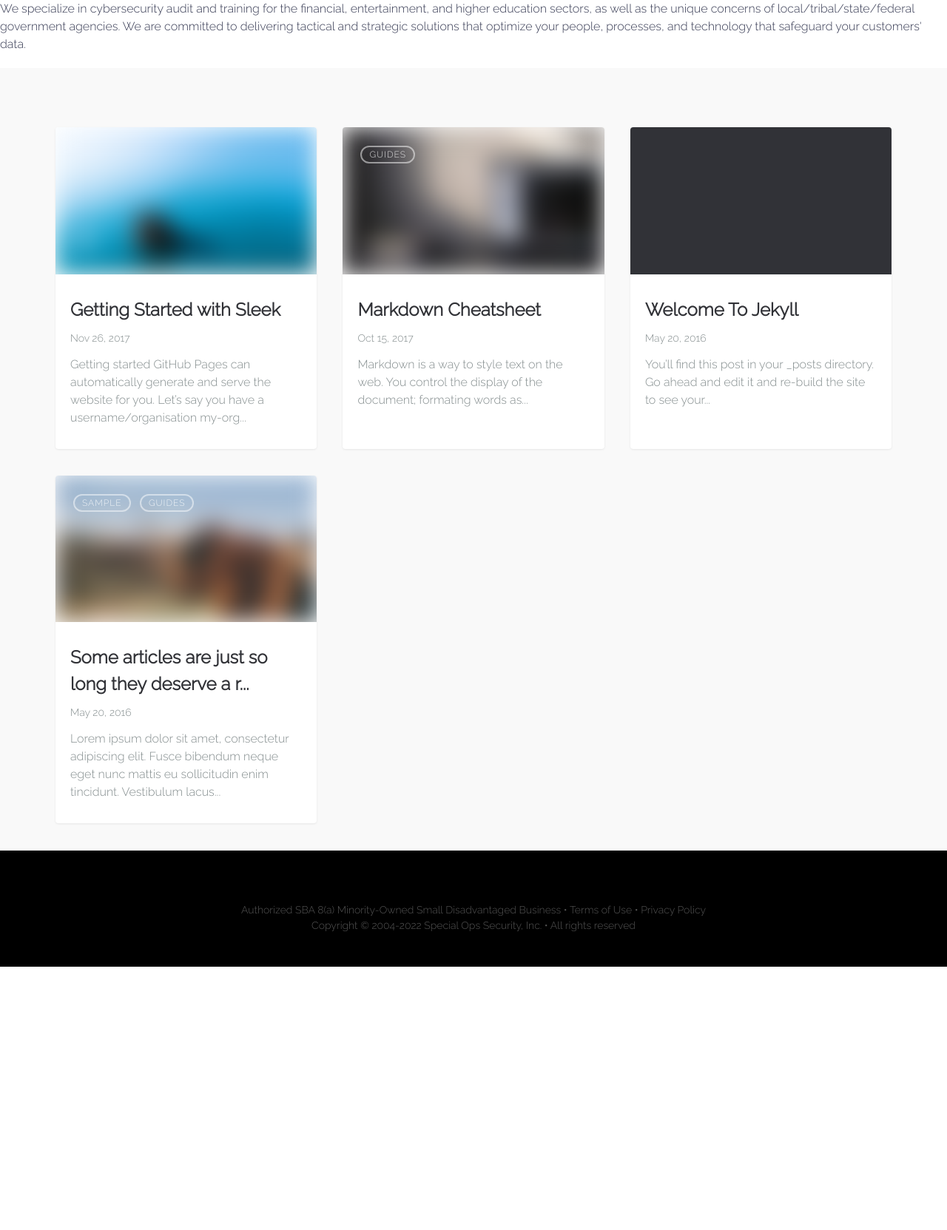
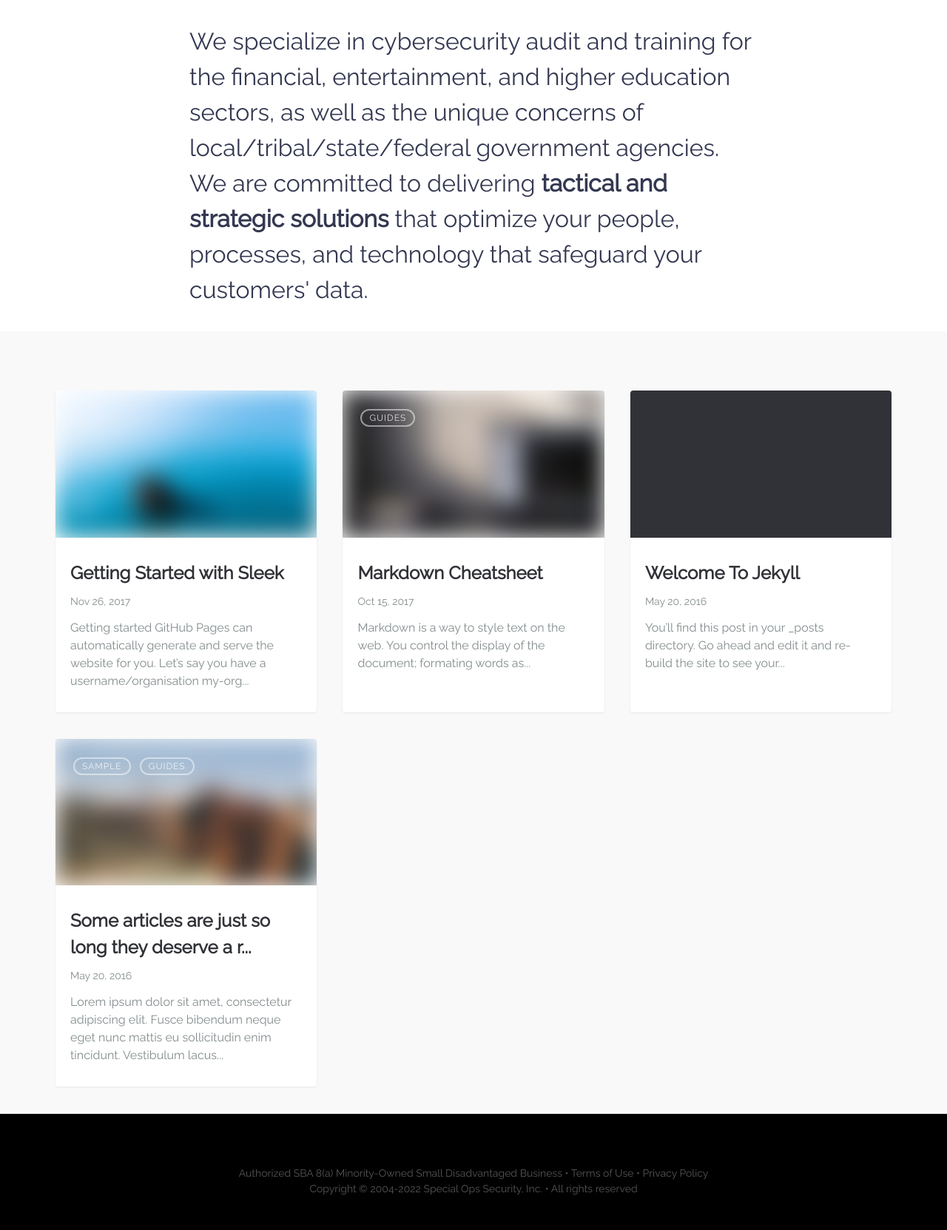
Before and after one commit to specialopssecurity/specialopssecurity.github.io, a Jekyll site: the page built from index.md, in a window 1280 px wide. Shown: the part 660-2323 px from the top of the page at 74% size. Built offline with Jekyll 4.4.1, drawn with Linux system fonts in a browser that asks for light colours; before the commit the page ends 1967 px from its top, so only the background shows below that.

Commit message:
Update main.css

```diff
--- a/assets/css/main.css
+++ b/assets/css/main.css
@@ -1,4 +1,4 @@
-@import url('https://fonts.googleapis.com/css2?family=Orbitron:wght@400;700&family=Raleway:wght@300&display=swap');
+@import url('https://fonts.googleapis.com/css2?family=Orbitron:wght@400;700&family=Raleway:wght@400&display=swap');
 
 html {
   line-height: 1.15;
@@ -385,7 +385,7 @@
 body {
   background-color: #fff;
   font-family: 'Raleway', -apple-system, BlinkMacSystemFont, "Segoe UI", Roboto, "Helvetica Neue", Arial, sans-serif;
-  font-weight: 300;
+  font-weight: 400;
   font-size: 1rem;
   line-height: 1.5;
   color: #343851;
@@ -1219,6 +1219,14 @@
 .highlight {
   background-color: #f8f8f8;
 }
+
+.intro {
+  margin: 1em auto;
+  font-size: 2em;
+  width: 60%;
+
+}
+
 .hero {
   margin: 3.75rem auto 0;
   min-height: 16.25rem;
@@ -1283,18 +1291,22 @@
   }
 }
 .hero__wrap .hero__title {
-  font-size: 2em;
+  font-size: 2.7em;
   font-family: 'Orbitron', sans-serif;
   font-weight: 700;
   letter-spacing: 1px;
   color: #fff;
-  text-shadow: 0 0 12px #000000;
+  text-shadow: 0 0 11px #000000;
 }
 @media only screen and (min-width: 48em) {
   .hero__wrap .hero__title {
     padding: 1rem 0;
-    font-size: 2.625em;
+    font-size: 3em;
+    font-family: 'Orbitron', sans-serif;
+    font-weight: 700;
+    letter-spacing: 1px;
     line-height: 3.125rem;
+    text-shadow: 0 0 11px #000000;
   }
 }
 .page-content {
```
